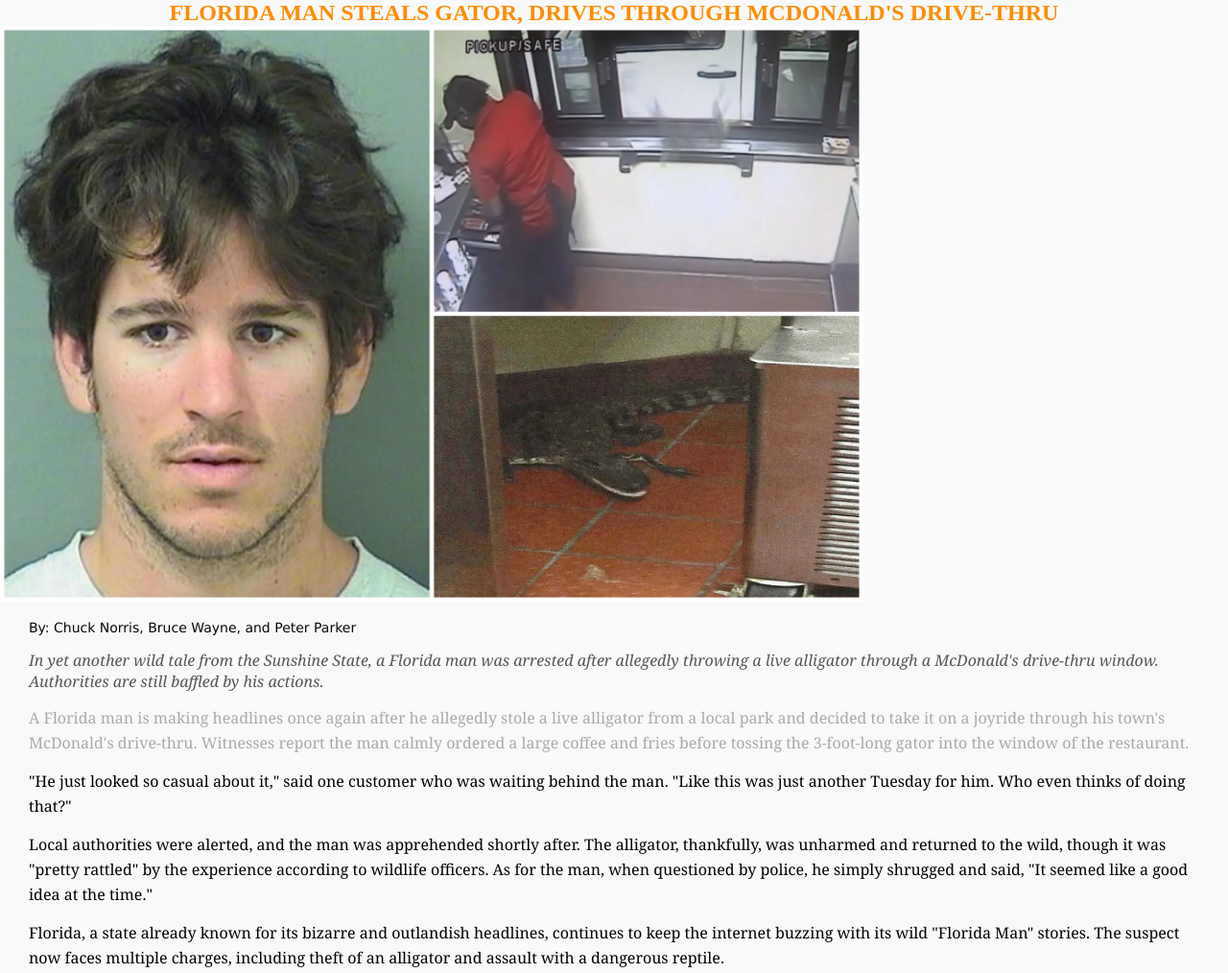
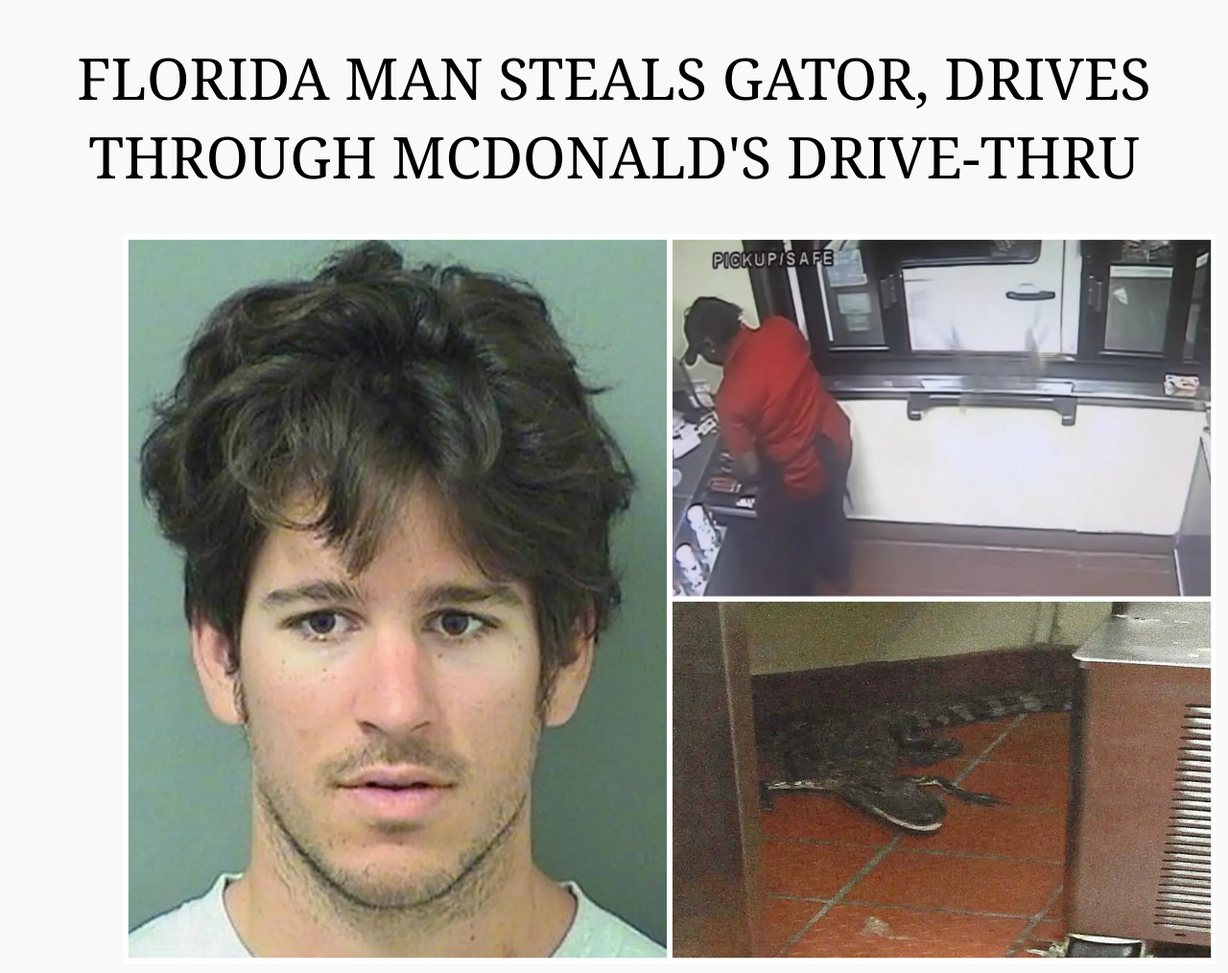
Before and after one commit to RafaelBraga-Kribitz/css_day1, a plain HTML site: page ex03/index.html in a window 1280 px wide. Shown: the top 1014 px of the page at 96% size. Drawn offline with Linux system fonts and the light colour scheme.

Commit message:
good enough, anything beyond this point is extra.

```diff
--- a/ex03/index.html
+++ b/ex03/index.html
@@ -18,6 +18,8 @@
 
         .summary {
             font-style: italic;
+            margin-block: 30px;
+            margin-inline: 50px;
             color: #555;
         }
 
@@ -40,8 +42,11 @@
 
     <!-- Newspaper Article Section -->
     <article>
-        <h1 style="color: darkorange; text-align: center;">Florida Man Steals Gator, Drives Through McDonald's Drive-Thru</h1>
-        <img src="gatorman1.webp" height="600" alt="On the left Florida Man, top right the fastfood he attacked, bottom right the gator he used as a weapon.">
+        <h1>Florida Man Steals Gator, Drives Through McDonald's Drive-Thru</h1>
+        <!-- <h1 style="color: rgb(0, 38, 28); text-align: center;">Florida Man Steals Gator, Drives Through McDonald's Drive-Thru</h1> -->
+        <div class="image">
+            <img src="gatorman1.webp" alt="On the left Florida Man, top right the fastfood he attacked, bottom right the gator he used as a weapon.">
+        </div>
         <div class="author-list">
             <p>By: Chuck Norris, Bruce Wayne, and Peter Parker</p>
         </div>
@@ -51,8 +56,7 @@
         </div>
 
         <div class="article-body">
-            <p style="color: darkgray;">A Florida man is making headlines once again after he allegedly stole a live alligator from a local park and decided to take it on a joyride through his town's McDonald's drive-thru. Witnesses report the man calmly ordered a large coffee and fries before tossing the 3-foot-long gator into the window of the restaurant.</p>
-
+            <p style="color: rgb(139, 138, 138);">A Florida man is making headlines once again after he allegedly stole a live alligator from a local park and decided to take it on a joyride through his town's McDonald's drive-thru. Witnesses report the man calmly ordered a large coffee and fries before tossing the 3-foot-long gator into the window of the restaurant.</p>
             <p>"He just looked so casual about it," said one customer who was waiting behind the man. "Like this was just another Tuesday for him. Who even thinks of doing that?"</p>
 
             <p>Local authorities were alerted, and the man was apprehended shortly after. The alligator, thankfully, was unharmed and returned to the wild, though it was "pretty rattled" by the experience according to wildlife officers. As for the man, when questioned by police, he simply shrugged and said, "It seemed like a good idea at the time."</p>
--- a/ex03/styles.css
+++ b/ex03/styles.css
@@ -4,14 +4,21 @@
     border: 0;
 }
 
-article {
-    margin: 100;
-}
+img {
+    display:block;
+    width: 1140px;
+    align-content: center;
+    margin-inline: 10%;
+  }
 
 /* External styles for the article */
 h1 {
-    font-family: 'Times New Roman', serif;
+    font-family: Georgia, 'Times New Roman', Times, serif;
     text-transform: uppercase;
+    font-weight: 200;
+    font-size: 60px;
+    margin: 40px;
+    text-align: center;
 }
 
 /* Fallback font family */
```
Also changed, not shown: 1 other file.
